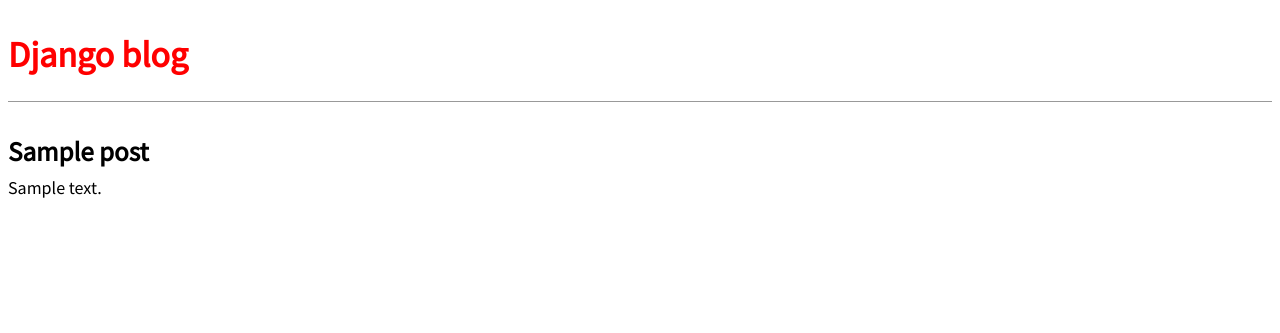
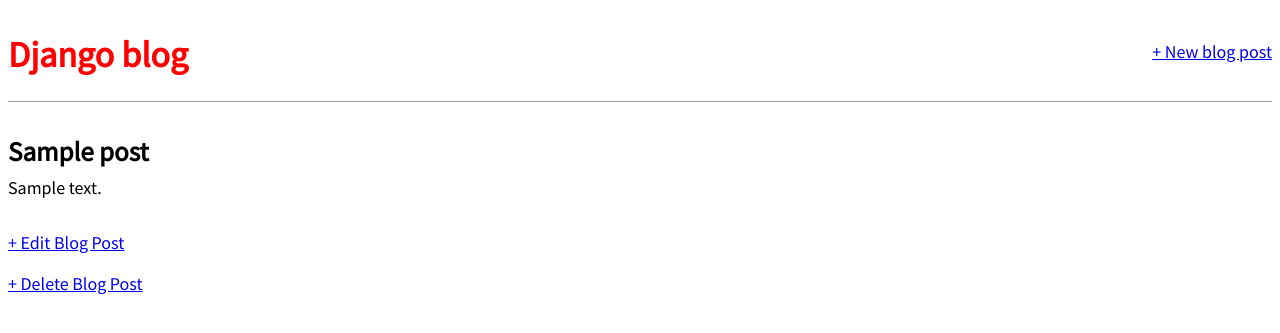
Before and after one commit to rbennum/django-blog, a Django app: page /post/1/ in a window 1280 px wide. Shown: the top 333 px of the page. Run offline with Django 5.2, Linux system fonts and the light colour scheme; tables that the repository leaves empty hold one stand-in row (values such as "Sample post").

Commit message:
feat: add crud to blog app

```diff
--- a/blog/urls.py
+++ b/blog/urls.py
@@ -1,7 +1,16 @@
 from django.urls import path
-from .views import BlogListView, BlogDetailView
+from .views import (
+    BlogListView,
+    BlogDetailView,
+    BlogCreateView,
+    BlogUpdateView,
+    BlogDeleteView,
+)
 
 urlpatterns = [
+    path("post/<int:pk>/edit/", BlogUpdateView.as_view(), name="post_edit"),
+    path("post/<int:pk>/delete/", BlogDeleteView.as_view(), name="post_delete"),
+    path("post/new", BlogCreateView.as_view(), name="post_new"),
     path("post/<int:pk>/", BlogDetailView.as_view(), name="post_detail"),
     path("", BlogListView.as_view(), name="home"),
 ]
--- a/blog/views.py
+++ b/blog/views.py
@@ -1,5 +1,12 @@
-from django.views.generic import ListView, DetailView
+from django.views.generic import (
+    ListView,
+    DetailView,
+    CreateView,
+    UpdateView,
+    DeleteView,
+)
 from .models import Post
+from django.urls import reverse_lazy
 
 
 class BlogListView(ListView):
@@ -10,3 +17,21 @@
 class BlogDetailView(DetailView):
     model = Post
     template_name = "post_detail.html"
+
+
+class BlogCreateView(CreateView):
+    model = Post
+    template_name = "post_new.html"
+    fields = ["title", "author", "body"]  # set the database field we want to expose
+
+
+class BlogUpdateView(UpdateView):
+    model = Post
+    template_name = "post_edit.html"
+    fields = ["title", "body"]
+
+
+class BlogDeleteView(DeleteView):
+    model = Post
+    template_name = "post_delete.html"
+    success_url = reverse_lazy("home")
--- a/templates/base.html
+++ b/templates/base.html
@@ -6,10 +6,15 @@
     <link rel="stylesheet" href="{% static 'css/base.css' %}">
 </head>
 <body>
-    <header>
-        <h1><a href="{% url 'home' %}">Django blog</a></h1>
-    </header>
     <div>
+        <header>
+            <div class="nav-left">
+                <h1><a href="{% url 'home' %}">Django blog</a></h1>
+            </div>
+            <div class="nav-right">
+                <a href="{% url 'post_new' %}">+ New blog post</a>
+            </div>
+        </header>
         {% block content %}
         {% endblock content %}
     </div>
--- a/templates/post_detail.html
+++ b/templates/post_detail.html
@@ -5,4 +5,8 @@
     <h2>{{ post.title }}</h2>
     <p>{{ post.body }}</p>
 </div>
+<div>
+    <p></p><a href="{% url 'post_edit' post.pk %}">+ Edit Blog Post</a></p>
+    <p></p><a href="{% url 'post_delete' post.pk %}">+ Delete Blog Post</a></p>
+</div>
 {% endblock content %}
```
Also changed, not shown: blog/tests.py (+25 -0 lines), templates/post_delete.html (added, +9 -0 lines), templates/post_edit.html (added, +9 -0 lines), templates/post_new.html (added, +9 -0 lines), 1 other file.
